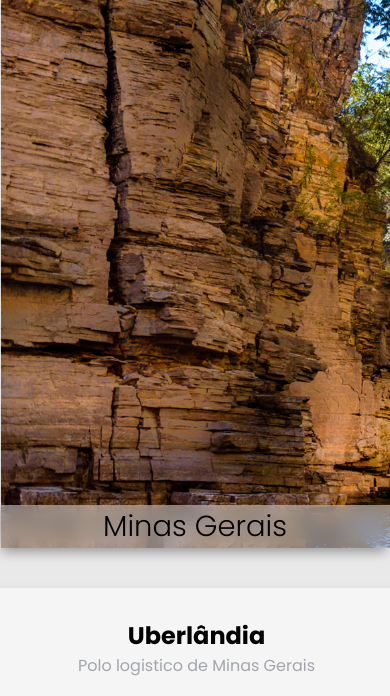
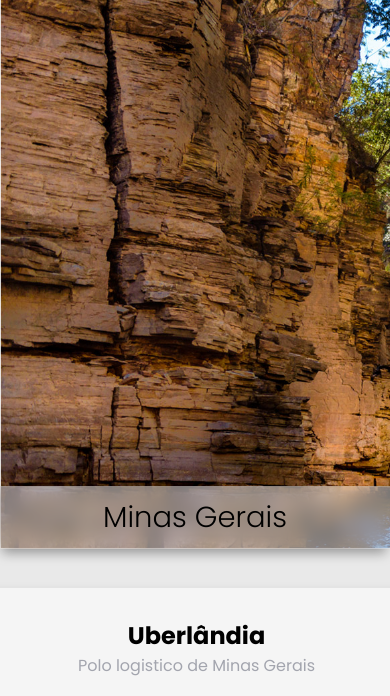
Before and after one commit to Carlos-Landerdahl/Checkpoint-Front-I, a plain HTML site: page index.html in a window 390 px wide. Shown: the part 146-842 px from the top of the page. Drawn offline with Linux system fonts and the light colour scheme.

Commit message:
Responsividade 1280px ++

```diff
--- a/css/style.css
+++ b/css/style.css
@@ -59,14 +59,14 @@ body {
 div.sub > p {
     display: inline-block;
     position: relative;
-    top: 507px;
+    top: 487.6px;
     font-weight: 300;
     backdrop-filter: blur(8px);
     width: 100%;
     text-align: center;
     font-size: 29px;
     background-color: rgba(245, 245, 245, 0.473);
-    /* padding: 10px; */
+    padding: 10px;
     box-shadow: -1px 7px 11px -3px rgba(0, 0, 0, 0.356);
 }
 
```
